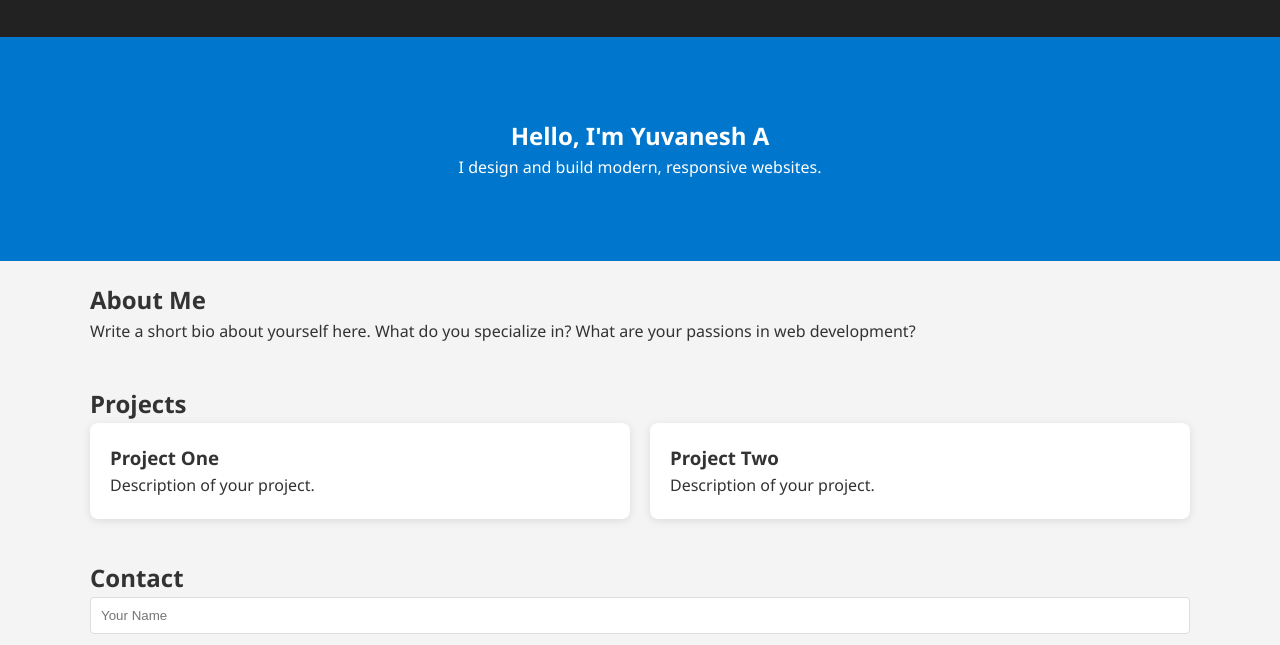
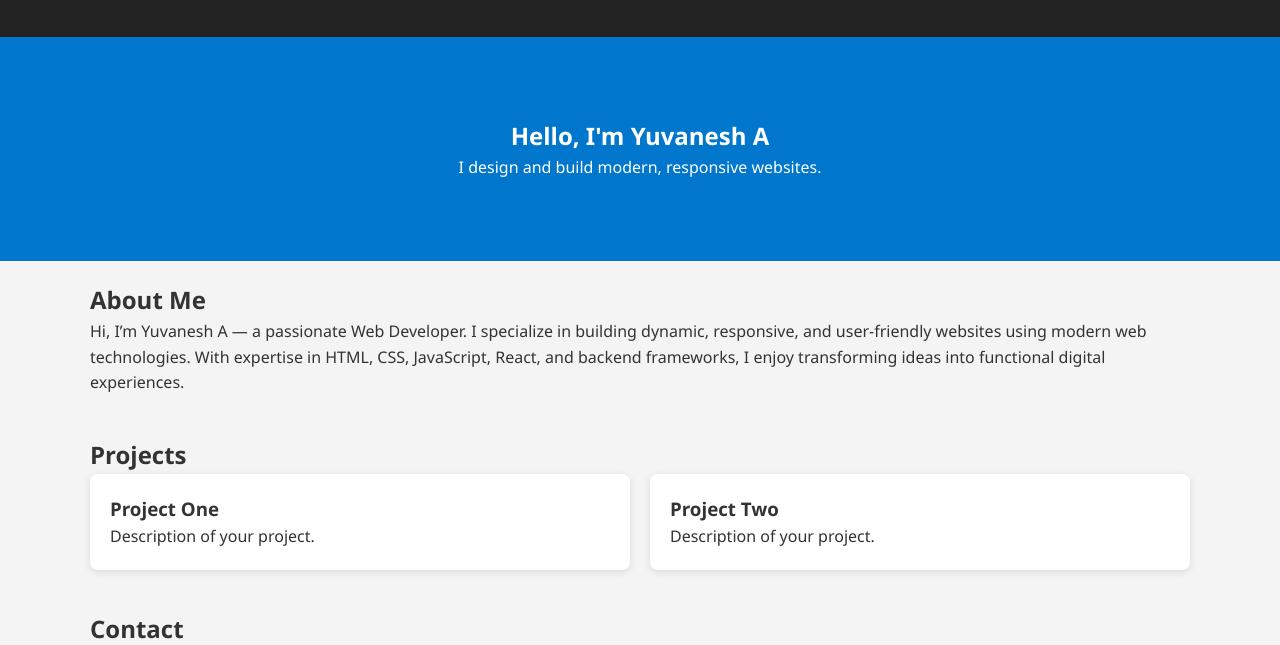
Before and after one commit to yuvanesha20324u09107-crypto/digital-portfolio, a plain HTML site: page index.html in a window 1280 px wide. Shown: the part 130-775 px from the top of the page. Drawn offline with Linux system fonts and the light colour scheme.

Commit message:
Update index.html

```diff
--- a/index.html
+++ b/index.html
@@ -30,7 +30,8 @@
   <section id="about" class="container">
     <h2>About Me</h2>
     <p>
-      Write a short bio about yourself here. What do you specialize in? What are your passions in web development?
+      Hi, I’m Yuvanesh A — a passionate Web Developer.
+I specialize in building dynamic, responsive, and user-friendly websites using modern web technologies. With expertise in HTML, CSS, JavaScript, React, and backend frameworks, I enjoy transforming ideas into functional digital experiences.
     </p>
   </section>
 
```
